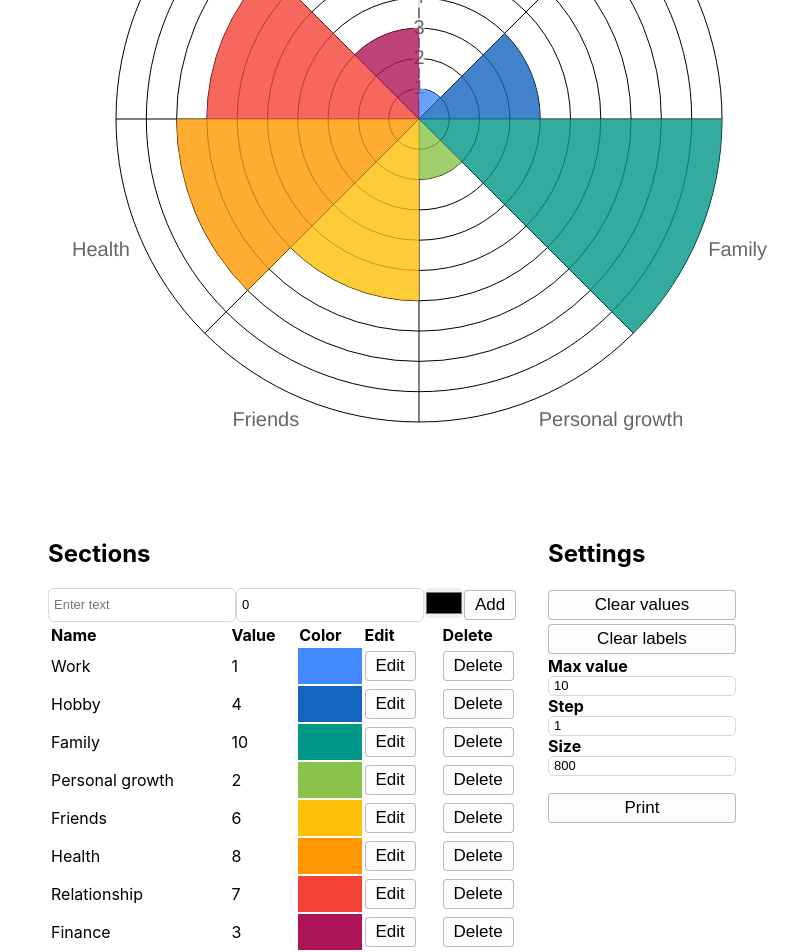
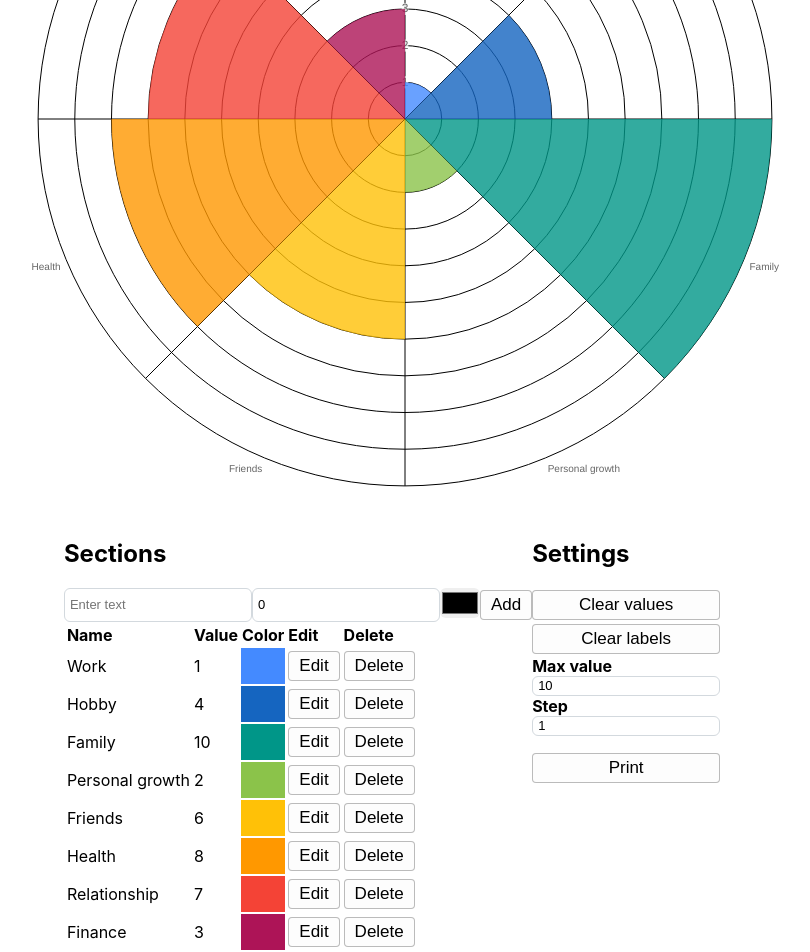
Before and after one commit to yaroslavas2001/balance_wheel, a React (Create React App) app: page / in a window 1280 px wide. Shown: the part 281-1233 px from the top of the page, without its empty margins (248-1058 px from the left). Built offline with nearby package versions, Linux system fonts and the light colour scheme.

Commit message:
update resize

```diff
--- a/src/App.css
+++ b/src/App.css
@@ -10,4 +10,5 @@ body {
 
 .row {
     display: flex;
+    flex-wrap: wrap;
 }
--- a/src/App.tsx
+++ b/src/App.tsx
@@ -78,7 +78,7 @@ function App() {
       return item
     }))
   }
-  let clearNames=()=>{
+  let clearNames = () => {
     setData(data.map(item => {
       item.label = ''
       return item
@@ -99,7 +99,8 @@ function App() {
   return (
     <div className="App">
       <div id='htmltoimage'>
-        <PolarAreaCustom max={max} size={size} step={step} data={data} />
+        <PolarAreaCustom setSize={setSize} max={max} size={size}
+          step={step} data={data} />
       </div>
       <div className='row'>
         <PolarAreaTable
@@ -109,7 +110,9 @@ function App() {
           daleteItem={daleteItem}
           addItem={addItem}
         />
-        <Customize clearNames={clearNames} setMax={setMax} setStep={setStep} setSize={setSize} clear={clear} print={print} max={max} size={size} step={step} />
+        <Customize clearNames={clearNames} setMax={setMax}
+          setStep={setStep} clear={clear}
+          print={print} max={max} size={size} step={step} />
       </div>
     </div>
   );
--- a/src/components/Customize/Customize.tsx
+++ b/src/components/Customize/Customize.tsx
@@ -15,9 +15,8 @@ type propsType = {
   print: () => void
   setMax: (max: number) => void
   setStep: (step: number) => void
-  setSize: (size: number) => void
 }
-let Customize: FC<propsType> = ({ clear, print, max, size, step, clearNames, setMax, setStep, setSize }) => {
+let Customize: FC<propsType> = ({ clear, print, max, size, step, clearNames, setMax, setStep }) => {
   const [startDate, setStartDate] = useState(new Date());
   const [endDate, setEndDate] = useState<Date>(new Date());
   const onChange = (dates: any) => {
@@ -25,6 +24,9 @@ let Customize: FC<propsType> = ({ clear, print, max, size, step, clearNames, set
     setStartDate(start);
     setEndDate(end);
   };
+  let setStepValue = (step: number) => {
+    if (step > 0) setStep(step)
+  }
   return (
     <div className={style.block}>
       <h2>Settings</h2>
@@ -42,8 +44,8 @@ let Customize: FC<propsType> = ({ clear, print, max, size, step, clearNames, set
       <Button name='Clear labels' onClick={() => clearNames()} />
       <div className={style.settings_block}>
         <b>Max value</b>    <input className={style.input} type="number" value={max} onChange={(e) => { setMax(Number(e.target.value)) }} />
-        <b>Step</b>   <input className={style.input} type="number" value={step} onChange={(e) => { setStep(Number(e.target.value)) }} />
-        <b>Size</b>  <input className={style.input} type="number" min={500} value={size} onChange={(e) => { setSize(Number(e.target.value)) }} />
+        <b>Step</b>   <input className={style.input} type="number" value={step} onChange={(e) => { setStepValue(Number(e.target.value)) }} />
+        {/* <b>Size</b>  <input className={style.input} type="number"  value={size} onChange={(e) => { setSize(Number(e.target.value)) }} /> */}
 
       </div>
       <Button name='Print' onClick={() => print()} />
--- a/src/components/NewValue/NewValue.module.css
+++ b/src/components/NewValue/NewValue.module.css
@@ -1,5 +1,6 @@
 .block {
   display: flex;
+  flex-wrap: wrap;
 }
 
 .input {
--- a/src/components/PolarArea/PolarArea.tsx
+++ b/src/components/PolarArea/PolarArea.tsx
@@ -1,4 +1,4 @@
-import React, { FC, useEffect, useState } from 'react';
+import React, { FC, useEffect, useRef, useState } from 'react';
 import {
   Chart as ChartJS,
   RadialLinearScale,
@@ -16,13 +16,28 @@ type propsType = {
   max: number
   step: number
   size: number
+  setSize: (nume: number) => void
 }
-let PolarAreaCustom: FC<propsType> = ({ data, max, step, size }) => {
+let PolarAreaCustom: FC<propsType> = ({ data, max, step, size, setSize }) => {
   let [labels, setLabels] = useState<Array<string>>([])
   let [values, setValues] = useState<Array<number>>([])
 
   let [backgroundColors, setBackgroundColors] = useState<Array<string>>([])
-
+  let ref: any = useRef()
+  let check = () => {
+    if (ref !== undefined) {
+      if (ref.current !== undefined) {
+        setSizeValue(ref.current.width, ref.current.height)
+      }
+    }
+  }
+  let resize = (e: any) => {
+    setSizeValue(e.target.innerWidth, e.target.innerHeight)
+  }
+  let setSizeValue = (width: number, height: number) => {
+    let size = (width <= height) ? width : height
+    setSize(size)
+  }
   useEffect((() => {
     let label: Array<string> = []
     let value: Array<number> = []
@@ -35,6 +50,11 @@ let PolarAreaCustom: FC<propsType> = ({ data, max, step, size }) => {
     setLabels(label)
     setValues(value)
     setBackgroundColors(backgroundColor)
+    window.addEventListener('resize', (e: any) => { resize(e) });
+    check()
+    return () => {
+      window.removeEventListener('resize', (e: any) => { resize(e) });
+    }
   }), [data])
 
   let converHERtoRGBA = (hex: string) => {
@@ -64,7 +84,7 @@ let PolarAreaCustom: FC<propsType> = ({ data, max, step, size }) => {
     ],
   };
   const options = {
-    responsive: true,
+    // responsive: true,
     scales: {
       r: {
         suggestedMin: 0,
@@ -77,7 +97,7 @@ let PolarAreaCustom: FC<propsType> = ({ data, max, step, size }) => {
           // display: false,
           stepSize: step,
           font: {
-            size: 20
+            // size: 20
           },
           backdropPadding: 0,
           // backdropColor:'red'
@@ -91,7 +111,7 @@ let PolarAreaCustom: FC<propsType> = ({ data, max, step, size }) => {
           display: true,
           centerPointLabels: true,
           font: {
-            size: 20
+            // size: 20
           },
           padding: 0,
         },
@@ -104,7 +124,7 @@ let PolarAreaCustom: FC<propsType> = ({ data, max, step, size }) => {
   }
   return (
     <div style={styleSize} >
-      <PolarArea className={style.sheme} data={dataPolarArea} options={options} />
+      <PolarArea ref={ref} className={style.sheme} data={dataPolarArea} options={options} />
     </div>
   )
 }
--- a/src/components/PolarAreaTable/PolarAreaTable.module.css
+++ b/src/components/PolarAreaTable/PolarAreaTable.module.css
@@ -1,5 +1,5 @@
 .table {
-    width: 500px;
+    /* width: 500px; */
 }
 .thead{
     text-align: left;
```
